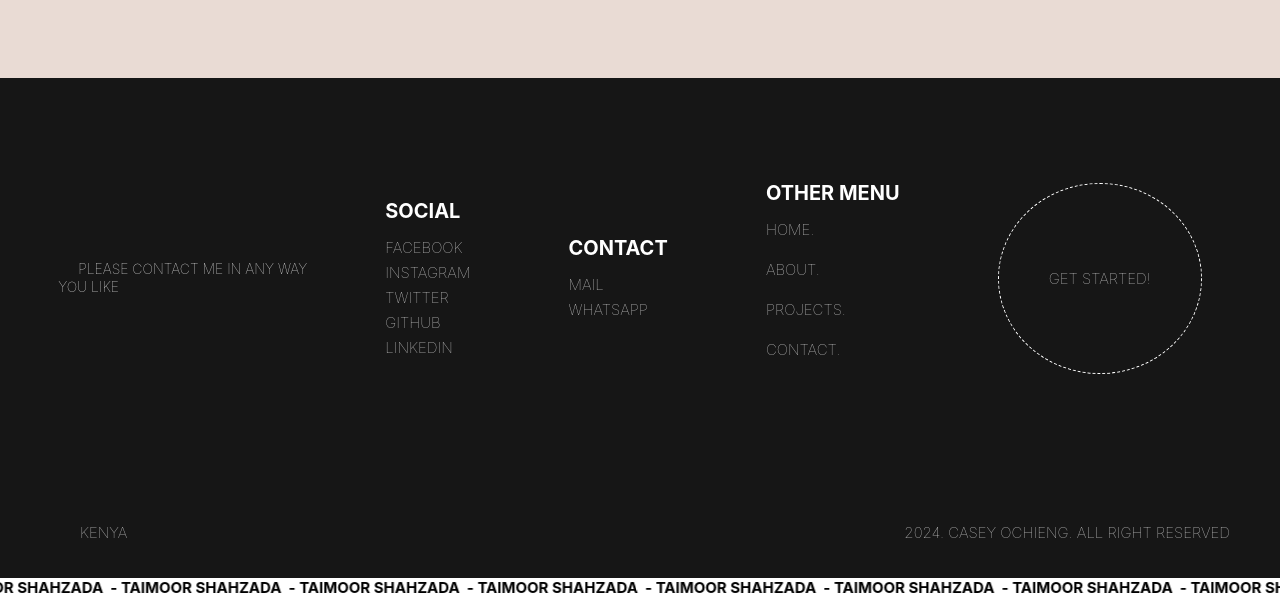
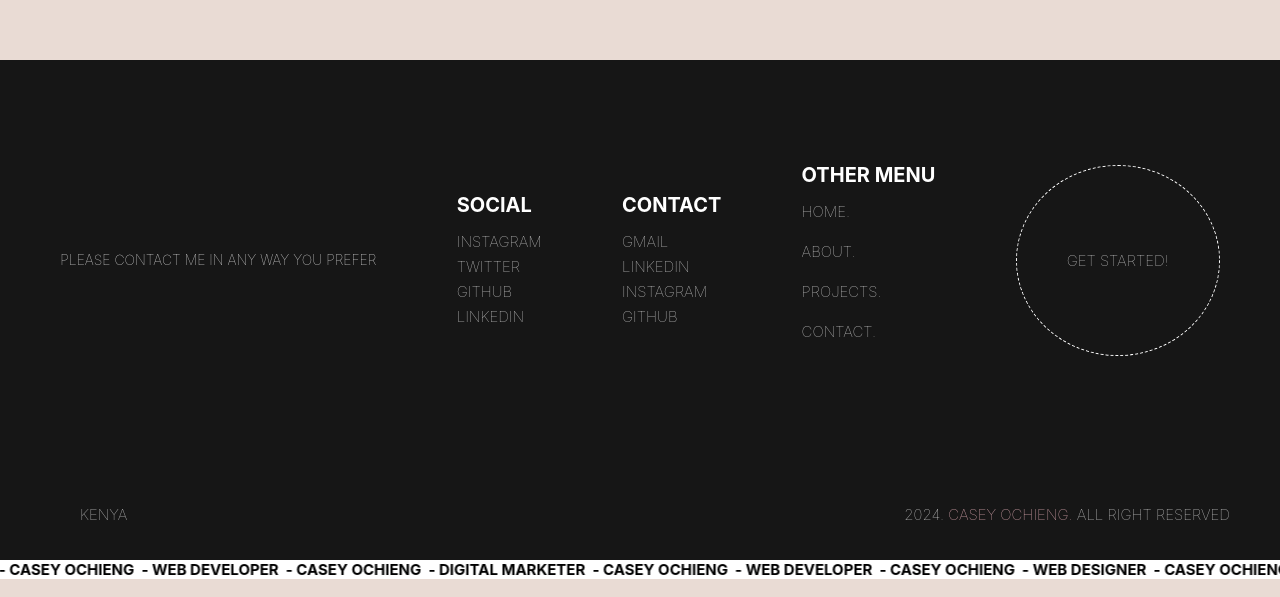
Before and after one commit to CaseyOchieng/Casey, a React (Create React App) app: page / in a window 1280 px wide. Shown: the part 4647-5244 px from the top of the page. Built offline with nearby package versions, Linux system fonts and the light colour scheme.

Commit message:
completed the footer

```diff
--- a/src/Footer/Footer.js
+++ b/src/Footer/Footer.js
@@ -11,25 +11,28 @@ function Footer() {
       <div className="footer">
         <div className="footer-container">
           <div className="message-for-users">
-            <span>
-              Please contact me in any way <br /> you like
-            </span>
+            <span>Please contact me in any way you prefer</span>
           </div>
           <div className="social-links">
             <div className="social-links-h">Social</div>
             <div className="social-links-items">
-              <a href="">Facebook</a>
-              <a href="">Instagram</a>
-              <a href="">Twitter</a>
-              <a href="">Github</a>
-              <a href="">LinkedIn</a>
+              <a href="https://www.instagram.com/casey_chieng">Instagram</a>
+              <a href="https://x.com/ForgeTwoy">Twitter</a>
+              <a href="https://github.com/CaseyOchieng">Github</a>
+              <a href="https://www.linkedin.com/in/casey-ochieng-303330247/">
+                LinkedIn
+              </a>
             </div>
           </div>
           <div className="social-links">
             <div className="social-links-h">Contact</div>
             <div className="social-links-items">
-              <a href="">Mail</a>
-              <a href="">Whatsapp</a>
+              <a href="mailto:caseyochieng46@gmail.com">Gmail</a>{" "}
+              <a href="https://www.linkedin.com/in/casey-ochieng-303330247/">
+                LinkedIn
+              </a>{" "}
+              <a href="https://www.instagram.com/casey_chieng">Instagram</a>
+              <a href="https://github.com/CaseyOchieng">Github</a>
               {/* <a href="">Telegram</a> */}
               {/* <a href="">+92 302 4606680</a> */}
             </div>
@@ -44,7 +47,10 @@ function Footer() {
             </div>
           </div>
           <div className="footer-btn">
-            <a href="" className="footer-btn-a">
+            <a
+              href="https://www.linkedin.com/in/casey-ochieng-303330247/"
+              className="footer-btn-a"
+            >
               Get Started!
             </a>
           </div>
@@ -54,31 +60,38 @@ function Footer() {
             <p>Kenya</p>
           </div>
           <div className="right-footer-bottom">
-            <p>{getCurrentYear()}. Casey Ochieng. ALL RIGHT RESERVED</p>
+            <p>
+              {getCurrentYear()}.{" "}
+              <a
+                href="https://www.linkedin.com/in/casey-ochieng-303330247/"
+                style={{ color: "pink" }}
+              >
+                Casey Ochieng.
+              </a>{" "}
+              ALL RIGHT RESERVED
+            </p>
           </div>
         </div>
       </div>
       <div className="footer-ticker">
+        <div className="footer-ticker-item">&nbsp; - Casey Ochieng </div>
         <div className="footer-ticker-item">&nbsp; - Web Designer </div>
-        <div className="footer-ticker-item">&nbsp; - Taimoor shahzada </div>
-        <div className="footer-ticker-item">&nbsp; - Taimoor shahzada </div>
-        <div className="footer-ticker-item">&nbsp; - Taimoor shahzada </div>
-        <div className="footer-ticker-item">&nbsp; - Taimoor shahzada </div>
-        <div className="footer-ticker-item">&nbsp; - Taimoor shahzada </div>
-        <div className="footer-ticker-item">&nbsp; - Taimoor shahzada </div>
-        <div className="footer-ticker-item">&nbsp; - Taimoor shahzada </div>
-        <div className="footer-ticker-item">&nbsp; - Taimoor shahzada </div>
-        <div className="footer-ticker-item">&nbsp; - Taimoor shahzada </div>
-        <div className="footer-ticker-item">&nbsp; - Taimoor shahzada </div>
-        <div className="footer-ticker-item">&nbsp; - Taimoor shahzada </div>
-        <div className="footer-ticker-item">&nbsp; - Taimoor shahzada </div>
-        <div className="footer-ticker-item">&nbsp; - Taimoor shahzada </div>
-        <div className="footer-ticker-item">&nbsp; - Taimoor shahzada </div>
-        <div className="footer-ticker-item">&nbsp; - Taimoor shahzada </div>
-        <div className="footer-ticker-item">&nbsp; - Taimoor shahzada </div>
-        <div className="footer-ticker-item">&nbsp; - Taimoor shahzada </div>
-        <div className="footer-ticker-item">&nbsp; - Taimoor shahzada </div>
-        <div className="footer-ticker-item">&nbsp; - Taimoor shahzada </div>
+        <div className="footer-ticker-item">&nbsp; - Casey Ochieng </div>
+        <div className="footer-ticker-item">&nbsp; - Web Developer </div>
+        <div className="footer-ticker-item">&nbsp; - Casey Ochieng </div>
+        <div className="footer-ticker-item">&nbsp; - Digital Marketer </div>
+        <div className="footer-ticker-item">&nbsp; - Casey Ochieng </div>
+        <div className="footer-ticker-item">&nbsp; - Web Developer </div>
+        <div className="footer-ticker-item">&nbsp; - Casey Ochieng </div>
+        <div className="footer-ticker-item">&nbsp; - Web Designer </div>
+        <div className="footer-ticker-item">&nbsp; - Casey Ochieng </div>
+        <div className="footer-ticker-item">&nbsp; - Web Developer </div>
+        <div className="footer-ticker-item">&nbsp; - Casey Ochieng </div>
+        <div className="footer-ticker-item">&nbsp; - Digital Marketer </div>
+        <div className="footer-ticker-item">&nbsp; - Casey Ochieng </div>
+        <div className="footer-ticker-item">&nbsp; - Web Developer </div>
+        <div className="footer-ticker-item">&nbsp; - Casey Ochieng </div>
+        <div className="footer-ticker-item">&nbsp; - Web Designer </div>
       </div>
     </div>
   );
--- a/src/Home/Home.js
+++ b/src/Home/Home.js
@@ -38,7 +38,7 @@ function Home() {
   }, [timeline_home]);
   return (
     <div className="home">
-      1 <Header timeline={timeline_home} />
+      <Header timeline={timeline_home} />
       <div className="container">
         <div className="container1">
           <div className="txt-line" id="Casey">
```
